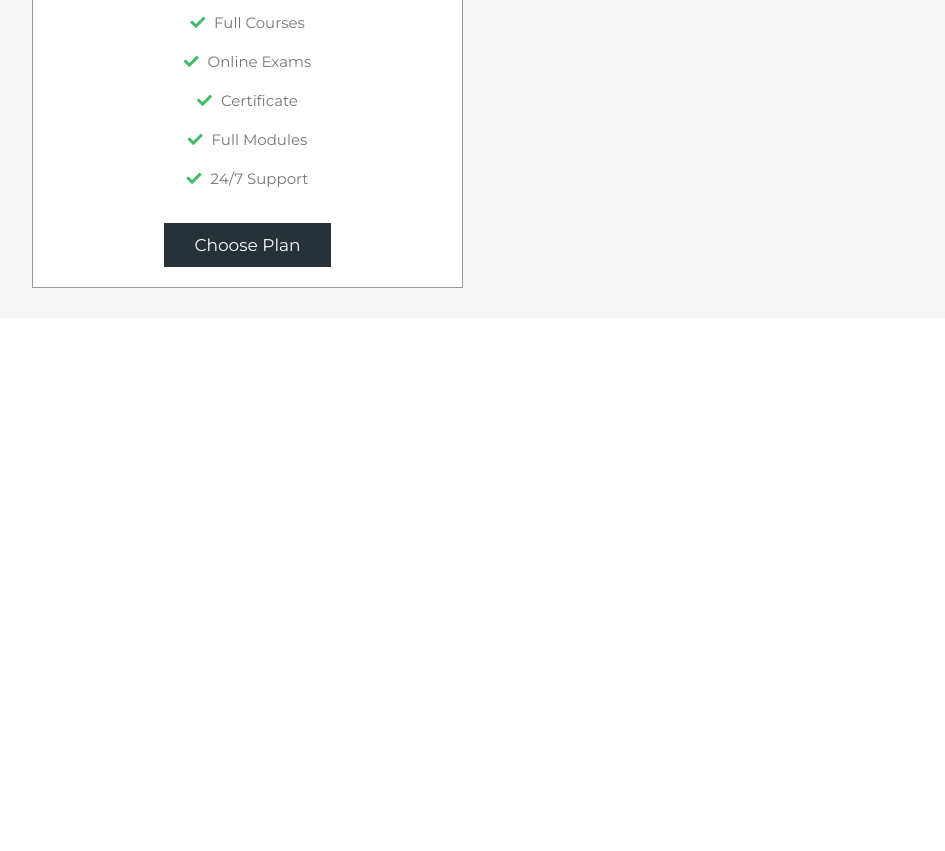
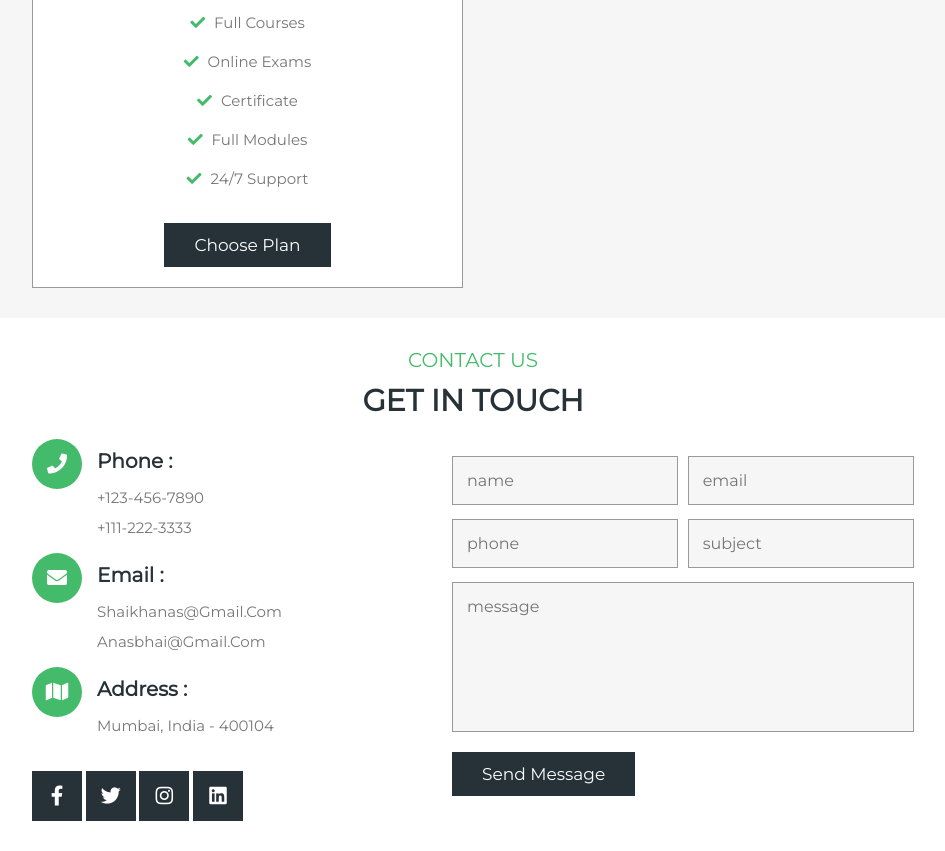
Before and after one commit to Sergey-Reshetnikov/education-website, a website: page index.html in a window 1280 px wide. Shown: the part 4834-5685 px from the top of the page, without its empty margins (317-1262 px from the left). Before the commit the page ends 5152 px from the top, so only its background shows below. Drawn offline with Linux system fonts and the light colour scheme.

Commit message:
feat: finish section contact

```diff
--- a/css/style.scss
+++ b/css/style.scss
@@ -470,6 +470,97 @@ section {
 }
 
 
+.contact {
+
+  .row {
+    display: flex;
+    flex-wrap: wrap;
+    gap: 2rem;
+
+    .contact-info-container {
+      width: 40rem;
+
+      .box {
+        margin-bottom: 2rem;
+        display: flex;
+        gap: 1.5rem;
+
+        i {
+          height: 5rem;
+          width: 5rem;
+          line-height: 5rem;
+          font-size: 2rem;
+          background: $green;
+          color: $white;
+          border-radius: 50%;
+          text-align: center;
+          margin-top: -1rem;
+        }
+
+        h3{
+          font-size: 2rem;
+          color: $black;
+          padding-bottom: 1rem;
+        }
+
+        p {
+          font-size: 1.5rem;
+          color: $light-color;
+          line-height: 2;
+        }
+      }
+
+      .share {
+        padding-top: 1rem;
+
+        a {
+          height: 5rem;
+          width: 5rem;
+          line-height: 5rem;
+          font-size: 2rem;
+          background: $black;
+          color: $white;
+          margin-right: 0.1rem;
+          text-align: center;
+
+          &:hover {
+            background: $green;
+          }
+        }
+      }
+    }
+
+    form {
+      flex: 1 1 42rem;
+
+      .inputBox {
+        display: flex;
+        flex-wrap: wrap;
+        justify-content: space-between;
+
+        input {
+          width: 49%;
+        }
+      }
+      .inputBox input, textarea {
+        padding: 1.4rem;
+        background: $light-bg;
+        text-transform: none;
+        color: $light-color;
+        margin: 0.7rem 0;
+        font-size: 1.6rem;
+        border: $border;
+      }
+
+      textarea {
+        width: 100%;
+        resize: none;
+        height: 15rem;
+      }
+    }
+  }
+}
+
 
 
 
@@ -514,4 +605,8 @@ section {
   html {
     font-size: 50%;
   }
+
+  .contact .row form .inputBox input {
+    width: 100%;
+  }
 }
--- a/index.html
+++ b/index.html
@@ -287,6 +287,57 @@
     </div>
   </div>
 </section>
+<section class="contact" id="contact">
+  <div class="heading">
+    <span>contact us</span>
+    <h3>get in touch</h3>
+  </div>
+  <div class="row">
+    <div class="contact-info-container">
+      <div class="box">
+        <i class="fas fa-phone"></i>
+        <div class="info">
+          <h3>phone :</h3>
+          <p>+123-456-7890</p>
+          <p>+111-222-3333</p>
+        </div>
+      </div>
+      <div class="box">
+        <i class="fas fa-envelope"></i>
+        <div class="info">
+          <h3>email :</h3>
+          <p>shaikhanas@gmail.com</p>
+          <p>anasbhai@gmail.com</p>
+        </div>
+      </div>
+      <div class="box">
+        <i class="fas fa-map"></i>
+        <div class="info">
+          <h3>address :</h3>
+          <p>mumbai, india - 400104</p>
+        </div>
+      </div>
+      <div class="share">
+        <a href="#" class="fab fa-facebook-f"></a>
+        <a href="#" class="fab fa-twitter"></a>
+        <a href="#" class="fab fa-instagram"></a>
+        <a href="#" class="fab fa-linkedin"></a>
+      </div>
+    </div>
+    <form action="">
+      <div class="inputBox">
+        <input type="text" placeholder="name" name="" id="">
+        <input type="email" placeholder="email" name="" id="">
+      </div>
+      <div class="inputBox">
+        <input type="number" placeholder="phone" name="" id="">
+        <input type="text" placeholder="subject" name="" id="">
+      </div>
+      <textarea placeholder="message" name="" id="" cols="30" rows="10"></textarea>
+      <input type="submit" class="btn" value="send message">
+    </form>
+  </div>
+</section>
 
 
 <script src="js/script.js" defer></script>
```
Also changed, not shown: css/style.css.
